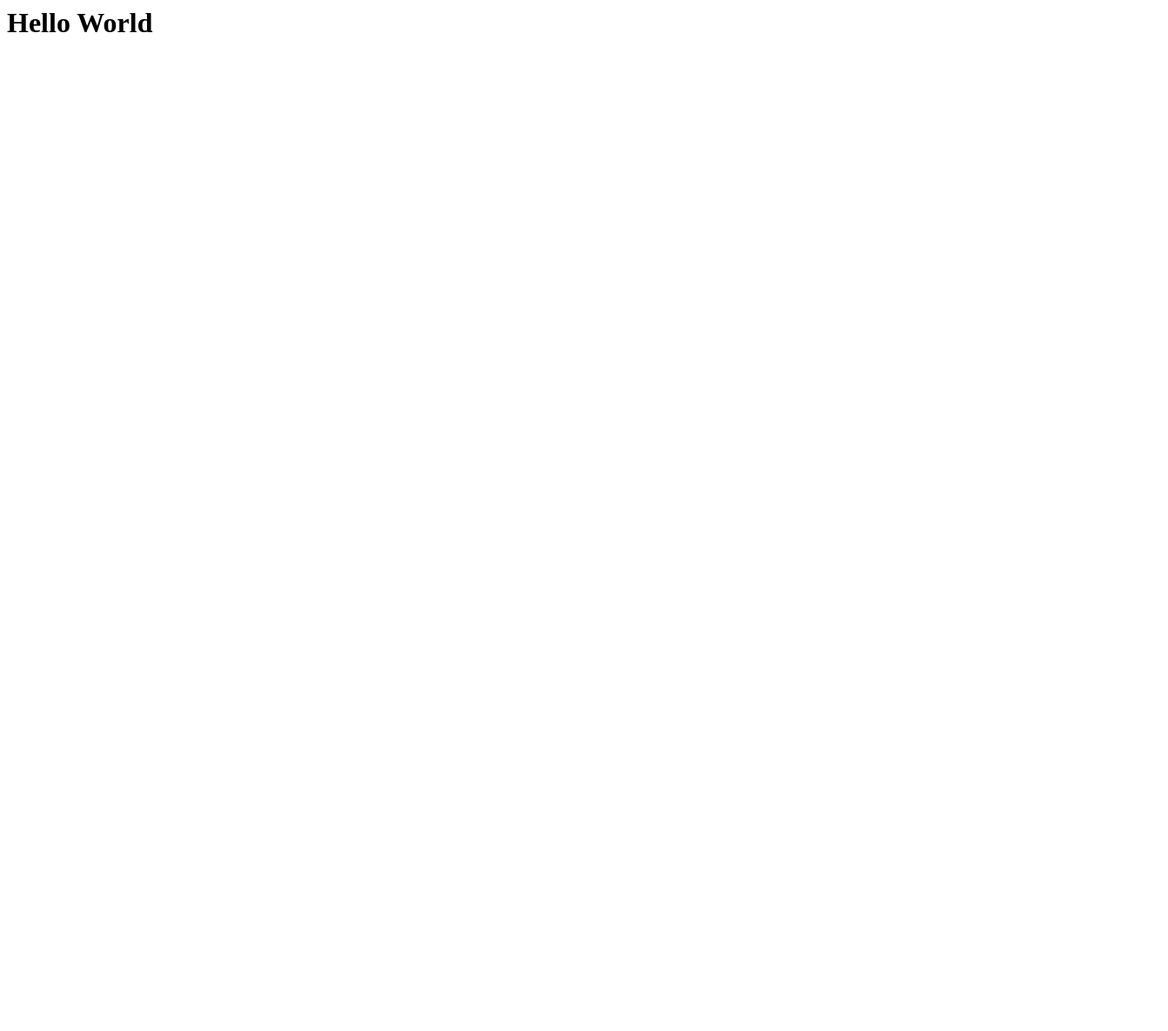
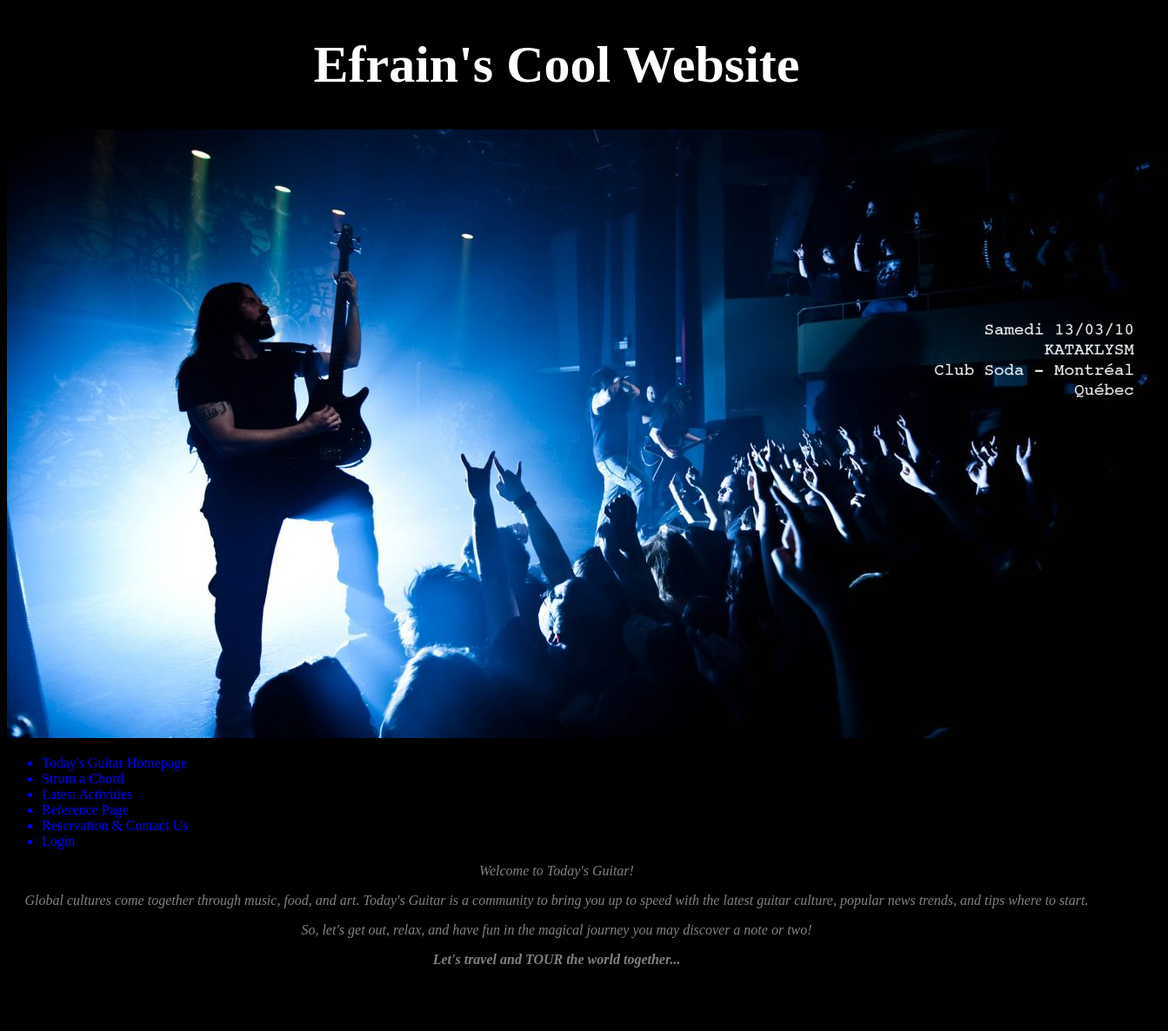
Before and after one commit to AsylumKnightAlpha/asylumknightalpha.github.io, a plain HTML site: page index.html in a window 1280 px wide. Shown: the whole page at 87% size, 1343 px wide, since content can reach past the window. Before the commit the page ends 800 px from the top, so only its background shows below. Drawn offline with Linux system fonts and the light colour scheme.

Commit message:
Github Website: Adding some CSS

```diff
--- a/index.html
+++ b/index.html
@@ -1 +1,48 @@
-<h1>Hello World</h1>
+<!DOCTYPE html>
+<html>
+    <head>
+        <title>Efrain's Cool Website</title>
+        <meta
+            name = "description"
+            content ="Dev Ed is a professiona cook, with Itallian dish export">
+        <meta charset="utf-8">
+        <meta name="robots" content="index, follow">
+        <!--<link rel="icon" href ="/efrainc-pri/lecture/html-css/img/birdhouse_tweet_twitter_icon_127117.ico">-->
+        <meta name="viewport" content="width=device-width, initial-scale=1">
+        <link rel="stylesheet" href="/asylumknightalpha.github.io/style.css">
+        <style>
+
+        </style>
+
+    </head>
+    <body>
+        <h1>Efrain's Cool Website</h1>
+        <img src="/asylumknightalpha.github.io/Rock-Concert-1.jpg">
+
+        <nav>
+            <ul>
+                <li>Today's Guitar Homepage</li>
+                <li>Strum a Chord</li>
+                <li>Latest Activities</li>
+                <li>Reference Page</li>
+                <li>Reservation &amp; Contact Us</li>
+                <li>Login</li>
+
+            </ul>
+        </nav>
+
+        <article>
+            <p><em>Welcome to Today's Guitar!</em></p>
+            <p><em>Global cultures come together through music, food, and art. Today's Guitar is a community to bring you up to speed with the latest guitar culture,
+                popular news trends, and tips where to start.
+            </em></p>
+            <p><em>So, let's get out, relax, and have fun in the magical journey you may discover a note or two!</em></p>
+            <p><em><strong>Let's travel and TOUR the world together...</strong></em></p>
+
+            <div>Create Your Record</div>
+            <div>Meet Your Experts</div>
+            <div>Current News</div>
+
+        </article>
+    </body>
+</html>
--- /dev/null
+++ b/style.css
@@ -0,0 +1,16 @@
+h1 {
+    font-size: 60px;
+    color: white;
+    text-align: center;
+}
+body {
+    background-color: black;
+}
+nav {
+    color: blue;
+}
+
+article p {
+    color: grey;
+    text-align: center;
+}
```
Also changed, not shown: Rock-Concert-1.jpg (added).
